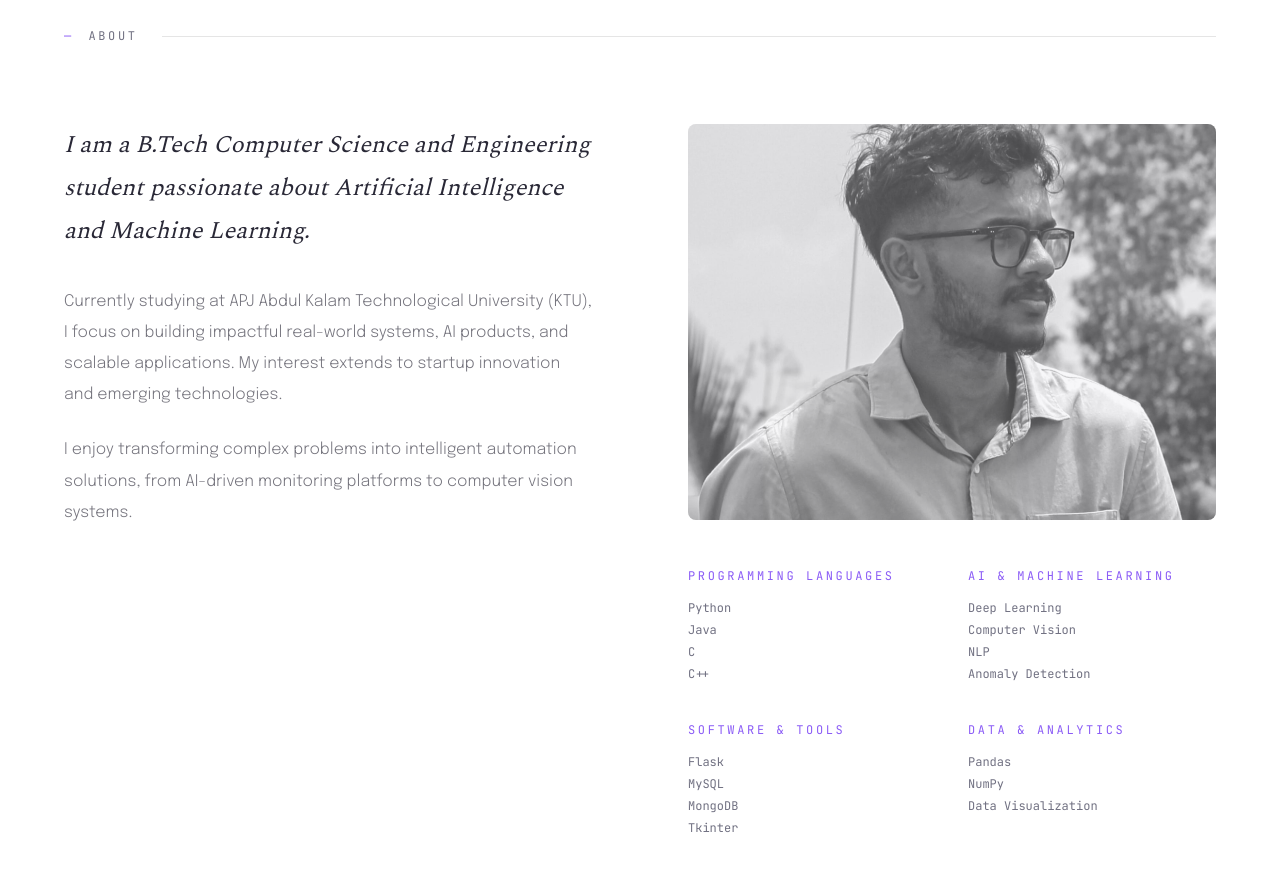
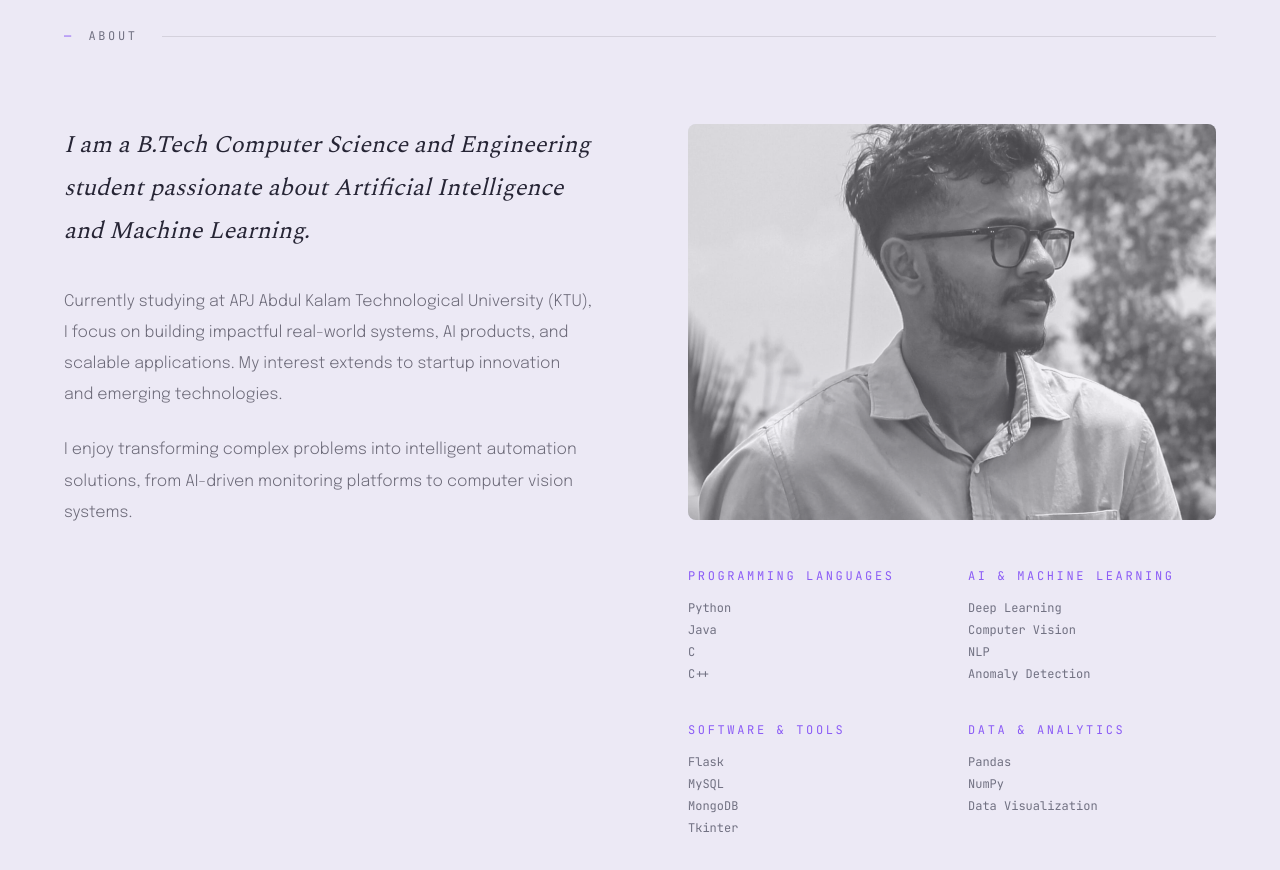
Before and after one commit to sreeram0343/sreeram-portfolio, a Next.js app: page / in a window 1280 px wide. Shown: the part 900-1770 px from the top of the page. Built offline with nearby package versions, Linux system fonts and the light colour scheme.

Commit message:
Design: Update background color to muted lavender gray (#ece9f5)

```diff
--- a/app/globals.css
+++ b/app/globals.css
@@ -1,7 +1,7 @@
 @import "tailwindcss";
 
 @theme {
-  --color-background: #ffffff;
+  --color-background: #ece9f5;
   --color-foreground: #030213;
 
   --color-primary: #030213;
@@ -13,11 +13,11 @@
   --color-accent: #8b5cf6; /* Keeping a bit of the purple as accent */
   --color-accent-foreground: #ffffff;
 
-  --color-muted: #ececf0;
+  --color-muted: #dcd9e8;
   --color-muted-foreground: #717182;
 
   --color-border: rgba(0, 0, 0, 0.1);
-  --color-card: #ffffff;
+  --color-card: rgba(255, 255, 255, 0.5);
   --color-card-foreground: #030213;
 
   --font-mono: var(--font-mono);
@@ -26,7 +26,7 @@
 }
 
 :root {
-  --background: #ffffff;
+  --background: #ece9f5;
   --foreground: #030213;
   --primary: #030213;
   --accent: #8b5cf6;
```
